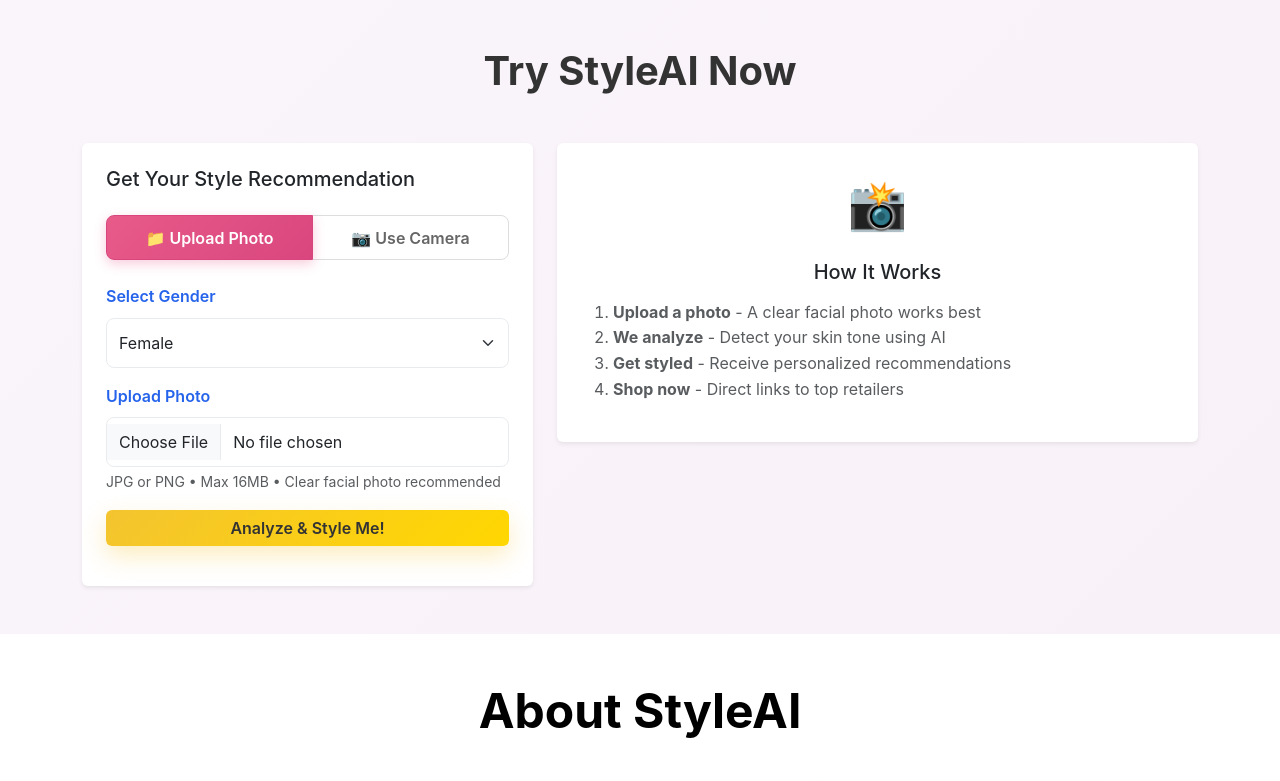
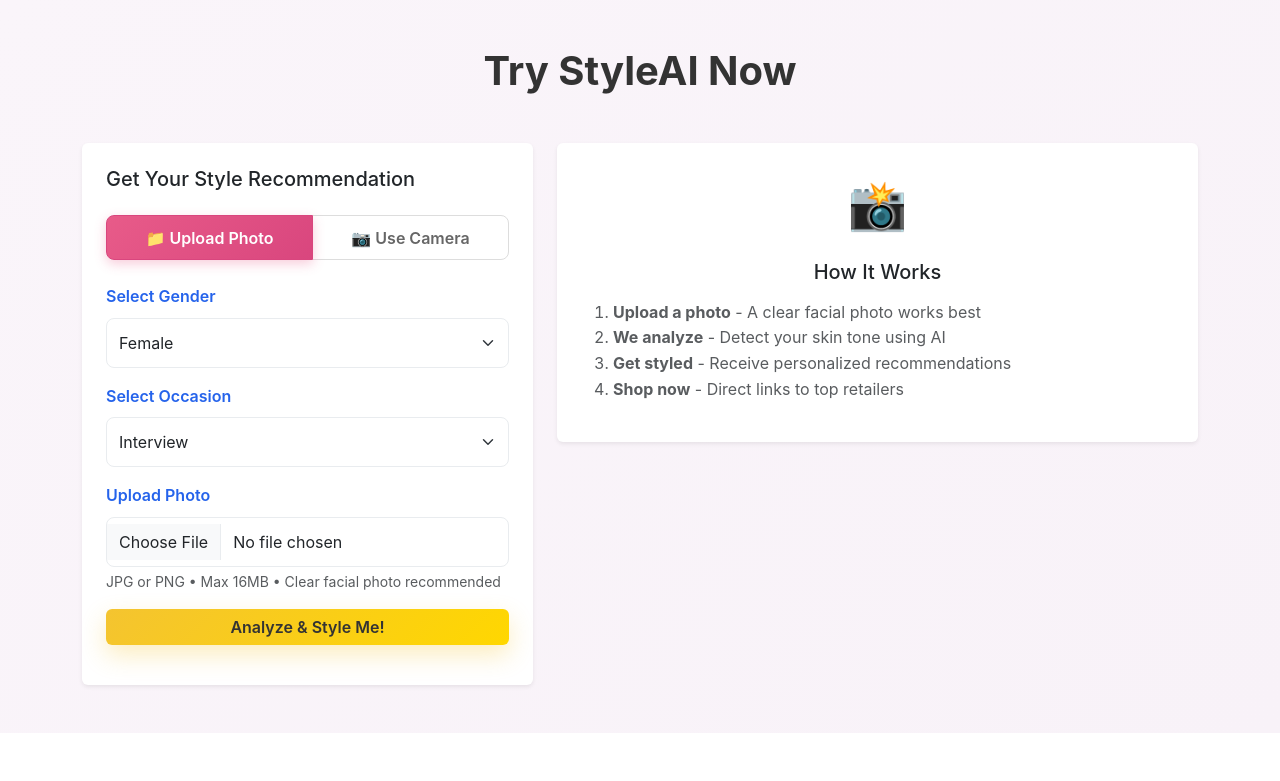
Before and after one commit to Surajkumarjha094/StyleSense-Generative-AI-Powered-Fashion-Recommendation-System, a Flask app: page / in a window 1280 px wide. Shown: the part 1744-2525 px from the top of the page. Run offline with Flask 3, Linux system fonts and the light colour scheme; some libraries are stand-ins or nearby versions.

Commit message:
Update: StyleAI project improvements and fixes

```diff
--- a/app.py
+++ b/app.py
@@ -24,9 +24,99 @@ def allowed_file(filename):
 
 groq_service = GroqService()
 
-def generate_product_recommendations(skin_tone, gender):
-    """Generate personalized product recommendations based on skin tone and gender"""
-    print(f"🛍️ Generating products for {gender} with {skin_tone} skin tone")
+def generate_product_recommendations(skin_tone, gender, occasion=None):
+    """Generate personalized product recommendations based on skin tone, gender, and occasion"""
+    print(f"🛍️ Generating products for {gender} with {skin_tone} skin tone and occasion {occasion}")
+
+    # Strict occasion-based recommendations
+    occasion_products = {
+        'interview': {
+            'Female': [
+                {'name': 'Formal Shirt', 'description': 'Perfect for interviews', 'shop_link': 'https://www.google.com/search?tbm=shop&q=formal+shirt+women'},
+                {'name': 'Blazer', 'description': 'Professional look', 'shop_link': 'https://www.google.com/search?tbm=shop&q=blazer+women'},
+                {'name': 'Dress Pants', 'description': 'Smart and elegant', 'shop_link': 'https://www.google.com/search?tbm=shop&q=dress+pants+women'},
+                {'name': 'Office Dress', 'description': 'Classic interview attire', 'shop_link': 'https://www.google.com/search?tbm=shop&q=office+dress+women'},
+                {'name': 'Minimal Jewelry', 'description': 'Subtle accessories', 'shop_link': 'https://www.google.com/search?tbm=shop&q=minimal+jewelry+women'}
+            ],
+            'Male': [
+                {'name': 'Formal Shirt', 'description': 'Perfect for interviews', 'shop_link': 'https://www.google.com/search?tbm=shop&q=formal+shirt+men'},
+                {'name': 'Blazer', 'description': 'Professional look', 'shop_link': 'https://www.google.com/search?tbm=shop&q=blazer+men'},
+                {'name': 'Dress Pants', 'description': 'Smart and elegant', 'shop_link': 'https://www.google.com/search?tbm=shop&q=dress+pants+men'},
+                {'name': 'Office Shoes', 'description': 'Classic interview footwear', 'shop_link': 'https://www.google.com/search?tbm=shop&q=office+shoes+men'},
+                {'name': 'Tie', 'description': 'Professional accessory', 'shop_link': 'https://www.google.com/search?tbm=shop&q=tie+men'}
+            ]
+        },
+        'wedding': {
+            'Female': [
+                {'name': 'Saree', 'description': 'Traditional wedding attire', 'shop_link': 'https://www.google.com/search?tbm=shop&q=saree+women'},
+                {'name': 'Lehenga', 'description': 'Festive and elegant', 'shop_link': 'https://www.google.com/search?tbm=shop&q=lehenga+women'},
+                {'name': 'Jewelry Set', 'description': 'Perfect for weddings', 'shop_link': 'https://www.google.com/search?tbm=shop&q=wedding+jewelry+women'},
+                {'name': 'Anarkali Dress', 'description': 'Beautiful for ceremonies', 'shop_link': 'https://www.google.com/search?tbm=shop&q=anarkali+women'},
+                {'name': 'Dupatta', 'description': 'Traditional accessory', 'shop_link': 'https://www.google.com/search?tbm=shop&q=dupatta+women'}
+            ],
+            'Male': [
+                {'name': 'Kurta', 'description': 'Traditional wedding attire', 'shop_link': 'https://www.google.com/search?tbm=shop&q=kurta+men'},
+                {'name': 'Sherwani', 'description': 'Festive and elegant', 'shop_link': 'https://www.google.com/search?tbm=shop&q=sherwani+men'},
+                {'name': 'Wedding Watch', 'description': 'Perfect for weddings', 'shop_link': 'https://www.google.com/search?tbm=shop&q=wedding+watch+men'},
+                {'name': 'Jodhpuri Suit', 'description': 'Beautiful for ceremonies', 'shop_link': 'https://www.google.com/search?tbm=shop&q=jodhpuri+suit+men'},
+                {'name': 'Mojari Shoes', 'description': 'Traditional accessory', 'shop_link': 'https://www.google.com/search?tbm=shop&q=mojari+men'}
+            ]
+        },
+        'party': {
+            'Female': [
+                {'name': 'Party Dress', 'description': 'Stylish for parties', 'shop_link': 'https://www.google.com/search?tbm=shop&q=party+dress+women'},
+                {'name': 'Jumpsuit', 'description': 'Trendy and comfortable', 'shop_link': 'https://www.google.com/search?tbm=shop&q=jumpsuit+women'},
+                {'name': 'Heels', 'description': 'Perfect for dancing', 'shop_link': 'https://www.google.com/search?tbm=shop&q=heels+women'},
+                {'name': 'Clutch Bag', 'description': 'Party essential', 'shop_link': 'https://www.google.com/search?tbm=shop&q=clutch+bag+women'},
+                {'name': 'Statement Earrings', 'description': 'Bold accessories', 'shop_link': 'https://www.google.com/search?tbm=shop&q=statement+earrings+women'}
+            ],
+            'Male': [
+                {'name': 'Party Shirt', 'description': 'Stylish for parties', 'shop_link': 'https://www.google.com/search?tbm=shop&q=party+shirt+men'},
+                {'name': 'Casual Blazer', 'description': 'Trendy and comfortable', 'shop_link': 'https://www.google.com/search?tbm=shop&q=casual+blazer+men'},
+                {'name': 'Loafers', 'description': 'Perfect for dancing', 'shop_link': 'https://www.google.com/search?tbm=shop&q=loafers+men'},
+                {'name': 'Wrist Watch', 'description': 'Party essential', 'shop_link': 'https://www.google.com/search?tbm=shop&q=wrist+watch+men'},
+                {'name': 'Pocket Square', 'description': 'Bold accessories', 'shop_link': 'https://www.google.com/search?tbm=shop&q=pocket+square+men'}
+            ]
+        },
+        'office': {
+            'Female': [
+                {'name': 'Office Shirt', 'description': 'Professional office wear', 'shop_link': 'https://www.google.com/search?tbm=shop&q=office+shirt+women'},
+                {'name': 'Formal Trousers', 'description': 'Smart and elegant', 'shop_link': 'https://www.google.com/search?tbm=shop&q=formal+trousers+women'},
+                {'name': 'Blazer', 'description': 'Professional look', 'shop_link': 'https://www.google.com/search?tbm=shop&q=blazer+women'},
+                {'name': 'Office Dress', 'description': 'Classic office attire', 'shop_link': 'https://www.google.com/search?tbm=shop&q=office+dress+women'},
+                {'name': 'Minimal Jewelry', 'description': 'Subtle accessories', 'shop_link': 'https://www.google.com/search?tbm=shop&q=minimal+jewelry+women'}
+            ],
+            'Male': [
+                {'name': 'Office Shirt', 'description': 'Professional office wear', 'shop_link': 'https://www.google.com/search?tbm=shop&q=office+shirt+men'},
+                {'name': 'Formal Trousers', 'description': 'Smart and elegant', 'shop_link': 'https://www.google.com/search?tbm=shop&q=formal+trousers+men'},
+                {'name': 'Blazer', 'description': 'Professional look', 'shop_link': 'https://www.google.com/search?tbm=shop&q=blazer+men'},
+                {'name': 'Office Shoes', 'description': 'Classic office footwear', 'shop_link': 'https://www.google.com/search?tbm=shop&q=office+shoes+men'},
+                {'name': 'Tie', 'description': 'Professional accessory', 'shop_link': 'https://www.google.com/search?tbm=shop&q=tie+men'}
+            ]
+        },
+        'casual': {
+            'Female': [
+                {'name': 'Casual Top', 'description': 'Relaxed and comfy', 'shop_link': 'https://www.google.com/search?tbm=shop&q=casual+top+women'},
+                {'name': 'Jeans', 'description': 'Everyday wear', 'shop_link': 'https://www.google.com/search?tbm=shop&q=jeans+women'},
+                {'name': 'Sneakers', 'description': 'Perfect for casual outings', 'shop_link': 'https://www.google.com/search?tbm=shop&q=sneakers+women'},
+                {'name': 'T-shirt', 'description': 'Simple and stylish', 'shop_link': 'https://www.google.com/search?tbm=shop&q=tshirt+women'},
+                {'name': 'Backpack', 'description': 'Casual accessory', 'shop_link': 'https://www.google.com/search?tbm=shop&q=backpack+women'}
+            ],
+            'Male': [
+                {'name': 'Casual Shirt', 'description': 'Relaxed and comfy', 'shop_link': 'https://www.google.com/search?tbm=shop&q=casual+shirt+men'},
+                {'name': 'Jeans', 'description': 'Everyday wear', 'shop_link': 'https://www.google.com/search?tbm=shop&q=jeans+men'},
+                {'name': 'Sneakers', 'description': 'Perfect for casual outings', 'shop_link': 'https://www.google.com/search?tbm=shop&q=sneakers+men'},
+                {'name': 'T-shirt', 'description': 'Simple and stylish', 'shop_link': 'https://www.google.com/search?tbm=shop&q=tshirt+men'},
+                {'name': 'Backpack', 'description': 'Casual accessory', 'shop_link': 'https://www.google.com/search?tbm=shop&q=backpack+men'}
+            ]
+        }
+    }
+    if occasion:
+        occ_key = occasion.lower()
+        gender_key = gender if gender in ['Female', 'Male'] else 'Female'
+        if occ_key in occasion_products and gender_key in occasion_products[occ_key]:
+            print(f"✅ Using strict occasion-based products for {occ_key} and {gender_key}")
+            return occasion_products[occ_key][gender_key]
 
     # Product database with recommendations for different skin tones
     products_db = {
@@ -262,6 +352,21 @@ def generate_product_recommendations(skin_tone, gender):
 
     products = products_db[skin_tone_key][gender_key][:5]  # Return top 5 products
 
+    # Filter or adjust by occasion
+    if occasion:
+        occasion = occasion.lower()
+        occasion_keywords = {
+            'interview': ['shirt', 'blazer', 'formal', 'office', 'dress pants'],
+            'wedding': ['saree', 'dress', 'kurta', 'jewelry', 'statement', 'luxurious'],
+            'party': ['jumpsuit', 'top', 'party', 'vibrant', 'bright', 'loafers'],
+            'office': ['blazer', 'shirt', 'office', 'chinos', 'formal', 'watch'],
+            'casual': ['t-shirt', 'jeans', 'casual', 'boots', 'chinos', 'kurta']
+        }
+        keywords = occasion_keywords.get(occasion, [])
+        filtered = [p for p in products if any(k in p['name'].lower() or k in p['description'].lower() for k in keywords)]
+        if filtered:
+            products = filtered[:5]
+
     print(f"✅ Generated {len(products)} product recommendations")
     return products
 
@@ -282,9 +387,11 @@ def analyze():
 
         file = request.files['file']
         gender = request.form.get('gender', 'Female')
+        occasion = request.form.get('occasion', None)
 
         print(f"📸 File received: {file.filename}")
         print(f"👥 Gender: {gender}")
+        print(f"🎉 Occasion: {occasion}")
 
         if file.filename == '':
             print("❌ File has empty filename")
@@ -330,7 +437,8 @@ def analyze():
             print("🛍️ Generating product recommendations...")
             products = generate_product_recommendations(
                 analysis_result['skin_tone'],
-                gender
+                gender,
+                occasion
             )
 
             r, g, b = analysis_result['average_color']
@@ -341,6 +449,7 @@ def analyze():
                 'face_shape': analysis_result.get('face_shape', 'Oval'),
                 'average_color': f'rgb({r},{g},{b})',
                 'gender': gender,
+                'occasion': occasion,
                 'recommendations': recommendations,
                 'products': products
             })
--- a/groq_client.py
+++ b/groq_client.py
@@ -9,7 +9,8 @@ load_dotenv()
 class GroqService:
     def __init__(self):
         self.api_key = os.getenv("GROQ_API_KEY")
-        print(f"🔧 GroqService initialized. API Key available: {bool(self.api_key)}")
+        masked_key = self.api_key[:6] + "..." + self.api_key[-4:] if self.api_key else None
+        print(f"🔧 GroqService initialized. API Key loaded: {masked_key}")
         if not self.api_key:
             print("  ⚠️  Warning: No API key found in environment")
             self.client = None
--- a/static/script.js
+++ b/static/script.js
@@ -245,7 +245,8 @@ document.addEventListener('DOMContentLoaded', function() {
     form.addEventListener('submit', async function(e) {
         e.preventDefault();
 
-        const gender = document.getElementById('gender').value;
+    const gender = document.getElementById('gender').value;
+    const occasion = document.getElementById('occasion').value;
 
         let fileToAnalyze = null;
         let previewSource = null;
@@ -289,6 +290,7 @@ document.addEventListener('DOMContentLoaded', function() {
         }
 
         formData.append('gender', gender);
+    formData.append('occasion', occasion);
 
         try {
             const response = await fetch('/api/analyze', {
--- a/templates/index.html
+++ b/templates/index.html
@@ -156,6 +156,17 @@
                                         <option value="Female">Female</option>
                                         <option value="Male">Male</option>
                                         <option value="Non-Binary">Non-Binary</option>
+                                    </select>
+                                </div>
+                                <!-- Occasion Selection -->
+                                <div class="mb-3">
+                                    <label for="occasion" class="form-label">Select Occasion</label>
+                                    <select class="form-select" id="occasion">
+                                        <option value="Interview">Interview</option>
+                                        <option value="Wedding">Wedding</option>
+                                        <option value="Party">Party</option>
+                                        <option value="Office">Office Wear</option>
+                                        <option value="Casual">Casual</option>
                                     </select>
                                 </div>
 
@@ -442,8 +453,7 @@
 
                 <!-- Assistant Floating Button & Modal -->
                 <button id="assistantBtn" class="btn assistant-btn" aria-label="Open StyleAI Assistant">
-                    <!-- Use an inline image showing a woman doing namaste; external Unsplash image used for demo -->
-                      <img src="https://images.unsplash.com/photo-1507525428034-b723cf961d3e?w=400&q=80&auto=format&fit=crop&crop=entropy" alt="Boat on water" class="assistant-avatar">
+                    <span class="assistant-namaste" style="font-size:2.2rem;line-height:1;">🙏</span>
                 </button>
 
                 <div class="modal fade" id="assistantModal" tabindex="-1" aria-labelledby="assistantModalLabel" aria-hidden="true">
```
